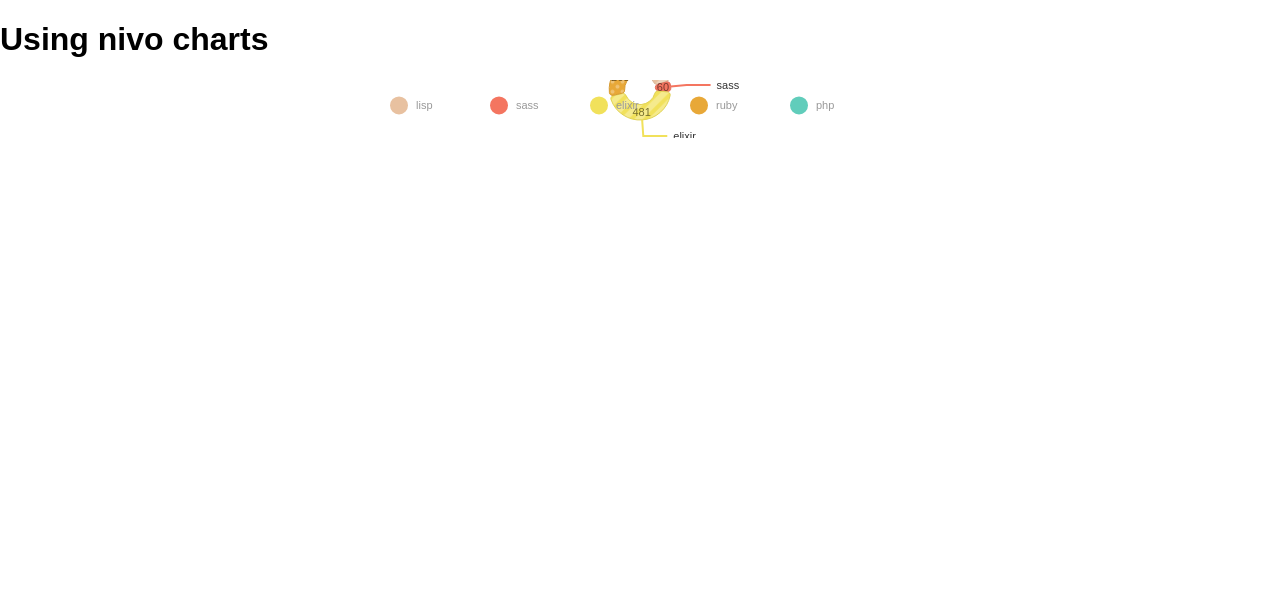
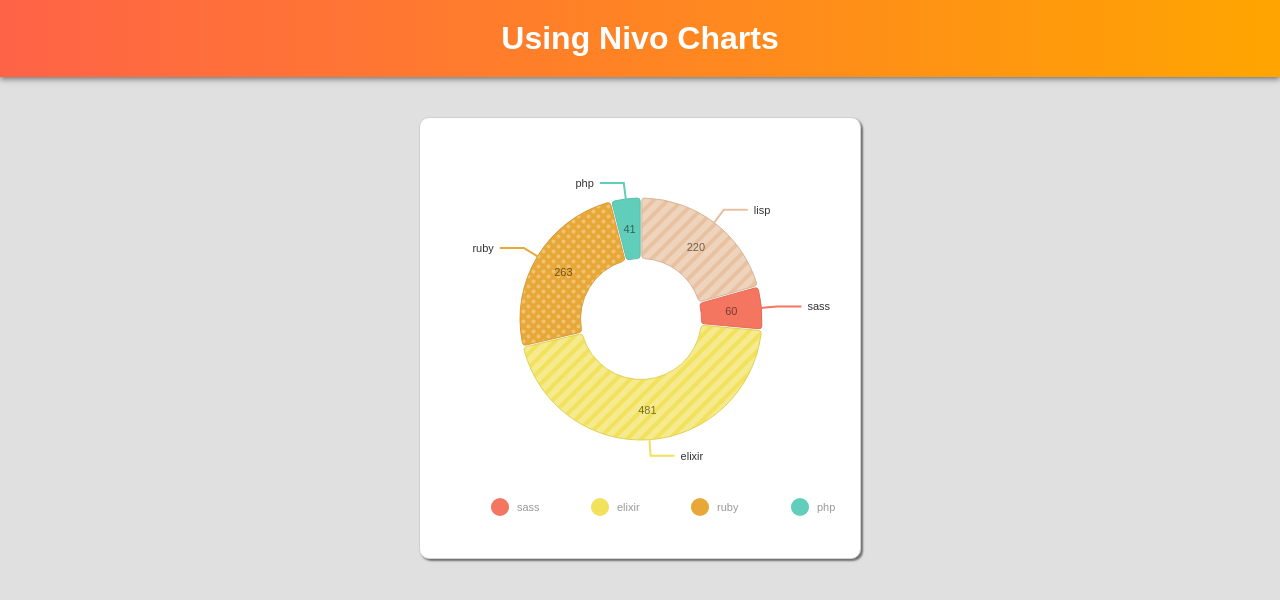
Before and after one commit to mec-nyan/using-nivo, a React (Create React App) app: page / in a window 1280 px wide. Shown: the top 600 px of the page. Built offline with nearby package versions, Linux system fonts and the light colour scheme.

Commit message:
Create container and add basic styles

```diff
--- a/src/App.css
+++ b/src/App.css
@@ -1,3 +1,34 @@
 .App {
   font-family: "Cantarell", sans-serif;
+  min-height: 100vh;
+  width: 100vw;
+  background-color: #e0e0e0;
+  display: flex;
+  justify-content: flex-start;
+  align-items: center;
+  flex-direction: column;
 }
+
+header {
+  width: 100%;
+  background-image: linear-gradient(to right, tomato, orange);
+}
+
+h1 {
+  text-align: center;
+  padding: 20px 0;
+  width: 100%;
+  color: #fff;
+  box-shadow: 0px 2px 6px rgba(0, 0, 0, 0.5);
+}
+
+.container {
+  width: 400px;
+  height: 400px;
+  border-radius: 10px;
+  box-shadow: 2px 2px 2px rgba(0, 0, 0, 0.5);
+  background-color: white;
+  border: 1px solid #d0d0d0;
+  margin: 40px;
+  padding: 20px;
+}
--- a/src/App.tsx
+++ b/src/App.tsx
@@ -1,16 +1,5 @@
 import "./App.css";
 import { ResponsivePie } from "@nivo/pie";
-
-export default function App() {
-  return (
-    <div className="App">
-      <header className="App-header">
-        <h1>Using nivo charts</h1>
-        <MyResponsivePie />
-      </header>
-    </div>
-  );
-}
 
 const data = [
   {
@@ -44,7 +33,21 @@ const data = [
     color: "hsl(277, 70%, 50%)",
   },
 ];
-const MyResponsivePie = () => (
+
+export default function App() {
+  return (
+    <div className="App">
+      <header className="App-header">
+        <h1>Using Nivo Charts</h1>
+      </header>
+      <div className="container">
+        <MyResponsivePie data={data} />
+      </div>
+    </div>
+  );
+}
+
+const MyResponsivePie = ({ data }: { data: any }) => (
   <ResponsivePie
     data={data}
     margin={{ top: 40, right: 80, bottom: 80, left: 80 }}
--- a/src/index.css
+++ b/src/index.css
@@ -1,4 +1,4 @@
-body {
+* {
   margin: 0;
   padding: 0;
 }
```
